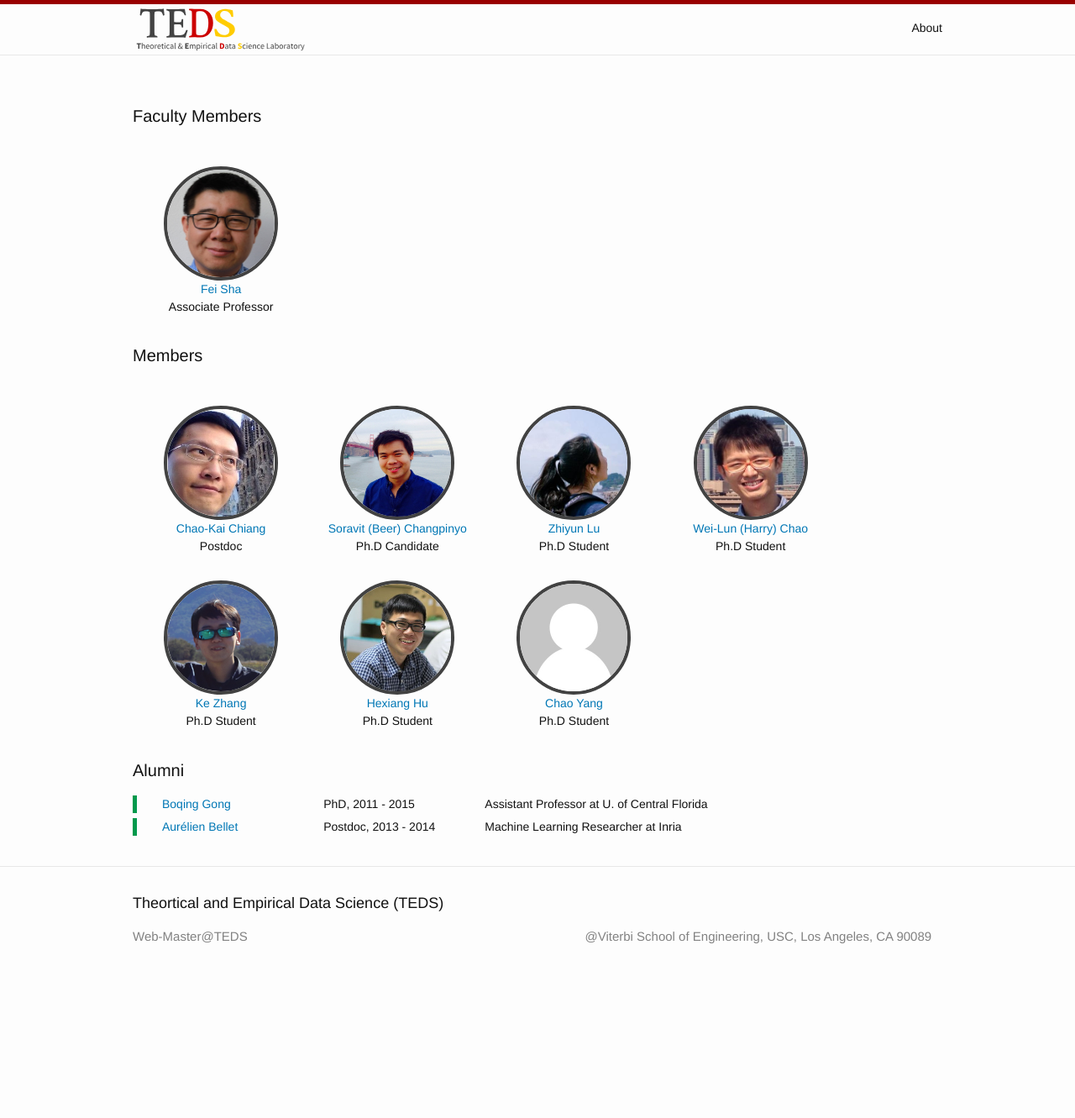
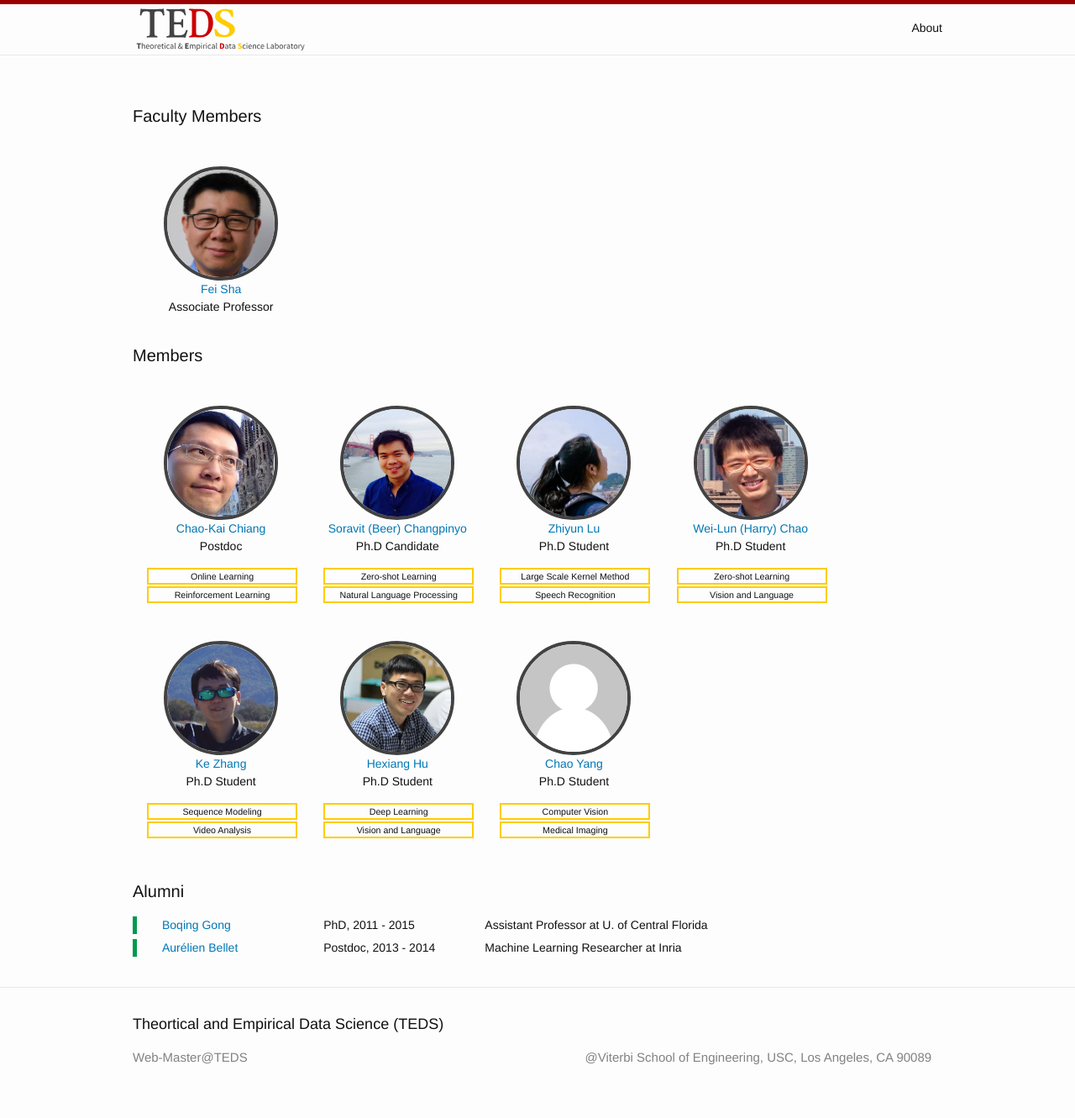
Before and after one commit to teds-usc/teds-usc.github.io, a Jekyll site: the page built from index.html, in a window 1280 px wide. Shown: the whole page at 84% size. Built offline with Jekyll 4.4.1, drawn with Linux system fonts in a browser that asks for light colours; before the commit the page ends 1187 px from its top, so only the background shows below that.

Commit message:
Update style

```diff
--- a/_data/members.yml
+++ b/_data/members.yml
@@ -25,21 +25,21 @@
   title:  'Ph.D Student'
   tags:
     - name: 'Zero-shot Learning'
-    - name: 'Computer Vision'
+    - name: 'Vision and Language'
 - name: 'Ke Zhang'
   img:  '/img/members/zhan355.jpg'
   url:  'http://www-scf.usc.edu/~zhan355/'
   title:  'Ph.D Student'
   tags:
     - name: 'Sequence Modeling'
-    - name: 'Computer Vision'
+    - name: 'Video Analysis'
 - name: 'Hexiang Hu'
   img:  '/img/members/hexiang.jpg'
   url:  'http://www.hexianghu.com'
   title:  'Ph.D Student'
   tags:
     - name: 'Deep Learning'
-    - name: 'Computer Vision'
+    - name: 'Vision and Language'
 - name: 'Chao Yang'
   img:  '/img/members/default.jpg'
   url:  '/'
--- a/_sass/_profile.scss
+++ b/_sass/_profile.scss
@@ -32,6 +32,26 @@
   }
 }
 
+.member-tags {
+  margin:             $spacing-unit / 2;
+  @include media-query($content-width) {
+    display: none;
+  }
+}
+
+.member-tag {
+  border-style:       solid;
+  border-width:       2px;
+  border-color:       $yellow-color;
+  margin:             2px;
+  font-size:          8pt;
+  width:              175px;
+}
+
+.member-name {
+  overflow: hidden;
+}
+
 .alumni-namecard {
   width: -webkit-calc(100% - (#{$spacing-unit} / 2));
   width:         calc(100% - (#{$spacing-unit} / 2));
--- a/css/main.scss
+++ b/css/main.scss
@@ -43,8 +43,8 @@ $brand-color:      $blue-color;
 // Width of the content area
 $content-width:    1024px;
 
-$on-palm:          600px;
-$on-laptop:        800px;
+$on-palm:           600px;
+$on-laptop:         800px;
 
 // Minima also includes a mixin for defining media queries.
 // Use media queries like this:
--- a/index.html
+++ b/index.html
@@ -24,6 +24,11 @@ layout: default
       <a href="{{ member.url | escape }}"> <img src="{{ member.img | prepend: site.baseurl }}" class="profile-img"> </a>
       <a href="{{ member.url | escape }}"> <div class="member-name">{{member.name}}</div> </a>
       <div class="member-title">{{member.title}}</div>
+      <div class="member-tags">
+      {% for tag in member.tags %}
+        <div class="member-tag">{{tag.name}}</div>
+      {% endfor %}
+      </div>
     </div>
     {% endfor %}
   </div>
```
